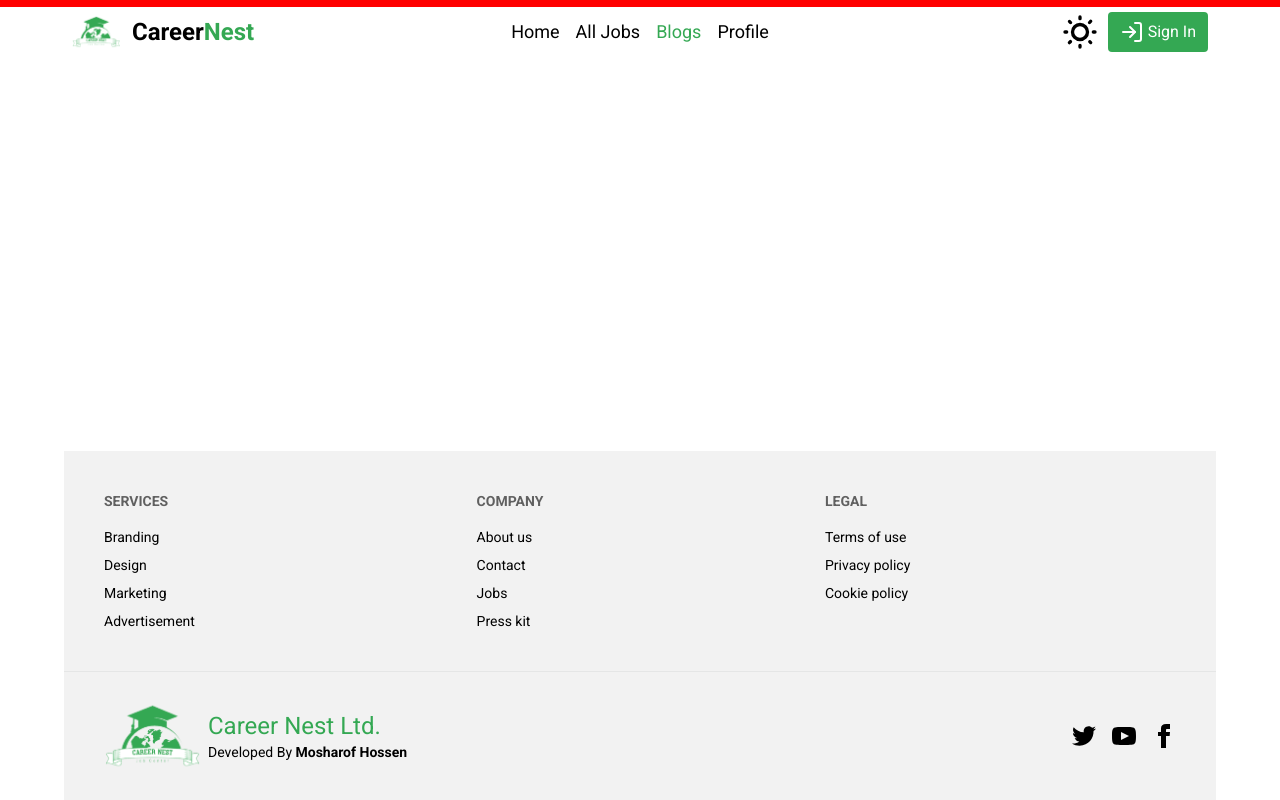
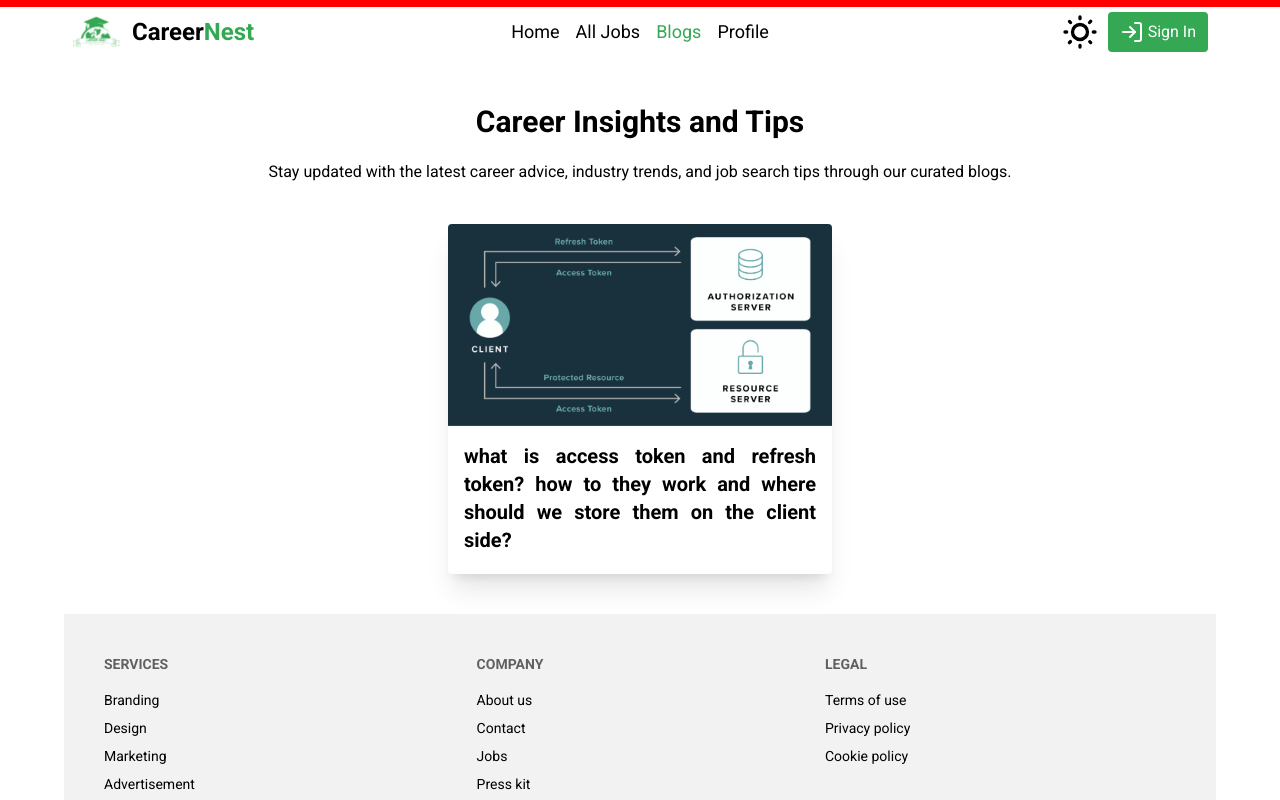
Before and after one commit to Mosharof-Hossen/Career-Nest, a React (Vite) app in the folder client/: page /blogs in a window 1280 px wide. Shown: the top 800 px of the page. Built offline with nearby package versions, Linux system fonts and the light colour scheme; no server answers; what @react-pdf/renderer would draw is missing.

Commit message:
blog one done

```diff
--- a/client/src/Components/FeaturedJobs/FeaturedJobCard.jsx
+++ b/client/src/Components/FeaturedJobs/FeaturedJobCard.jsx
@@ -3,7 +3,7 @@ import { FaUsers, FaUserTie } from "react-icons/fa";
 import { CiTimer } from "react-icons/ci";
 import { IoTimeOutline } from "react-icons/io5";
 import useAuthContext from '../../Hooks/useAuthContext';
-import { Navigate, useNavigate } from "react-router-dom";
+import { useNavigate } from "react-router-dom";
 import Swal from 'sweetalert2';
 
 const FeaturedJobCard = ({ job }) => {
--- a/client/src/Pages/AllJobs/AllJobs.jsx
+++ b/client/src/Pages/AllJobs/AllJobs.jsx
@@ -19,7 +19,6 @@ const AllJobs = () => {
     const filteredData = data.filter(job => {
         return job.jobTitle.toLowerCase().includes(searchTerm.toLowerCase())
     })
-console.log(filteredData);
     return (
 
         <div className="my-7 p-5 space-y-10">
--- /dev/null
+++ b/client/src/Pages/Blogs/BlogOne.jsx
@@ -0,0 +1,32 @@
+
+const BlogOne = () => {
+    return (
+        <div className="md:px-20 p-5 py-10 space-y-5">
+            <div>
+                <h3 className="text-3xl font-semibold text-justify">Q: what is access token and refresh token?</h3>
+            </div>
+            <div className="space-y-2">
+                <h4 className="text-2xl font-semibold">Ans:</h4>
+                <p className="text-justify"><span className="font-bold">Access Token: </span>An access token is a short-lived credential used to access protected resources, like APIs. It proves to the server that the user is authenticated.</p>
+                <p className="text-justify"><span className="font-bold">Refresh Token: </span>A refresh token is a long-lived credential used to get a new access token without logging in again after the current access token expires.</p>
+            </div>
+            <div className="space-y-2">
+                <h3 className="text-3xl font-semibold text-justify">Q: How It Work?</h3>
+                <ul className="list-disc pl-10 space-y-1">
+                    <li>User logs in and gets both an access token and a refresh token.</li>
+                    <li>The access token is used to make API requests.</li>
+                    <li>When the access token expires, the refresh token is used to get a new access token.</li>
+                </ul>
+            </div>
+            <div className="space-y-2">
+                <h3 className="text-3xl font-semibold text-justify">Q: Where to Store it?</h3>
+                <ul className="list-disc pl-10 space-y-1">
+                    <li> <p className="text-justify"><span className="font-bold">Access Token: </span>Store in memory or localStorage for easy access but be cautious of security risks like Cross-Site Scripting (XSS).</p></li>
+                    <li> <p className="text-justify"><span className="font-bold">Refresh Token: </span>Store in an HttpOnly cookie to protect it from being accessed by JavaScript (safer from XSS attacks).</p></li>
+                   </ul>
+            </div>
+        </div>
+    );
+};
+
+export default BlogOne;
--- a/client/src/Pages/Blogs/Blogs.jsx
+++ b/client/src/Pages/Blogs/Blogs.jsx
@@ -1,10 +1,30 @@
-
+import { Link } from "react-router-dom";
+import blog1 from "../../assets/blogs/blog1.png"
 
 const Blogs = () => {
 
     return (
-        <div>
+        <div className="mt-10 ">
+            <div className="text-center space-y-5 mb-5">
+                <h2 className="text-3xl font-bold">Career Insights and Tips</h2>
+                <p className="max-w-3xl mx-auto">Stay updated with the latest career advice, industry trends, and job search tips through our curated blogs.</p>
+            </div>
 
+            <Link to={'/blog-one'} >
+                <div className="flex justify-center mt-10">
+                    <div className="card rounded card-compact  dark:bg-gray-800 w-96 shadow-xl">
+                        <figure>
+                            <img
+                                src={blog1}
+                                alt="blog1" />
+                        </figure>
+                        <div className="card-body">
+                            <h2 className="card-title text-justify">what is access token and refresh token? how to they work and where should we store them  on the client side?</h2>
+
+                        </div>
+                    </div>
+                </div>
+            </Link>
         </div>
     );
 };
--- a/client/src/Providers/AuthProvider.jsx
+++ b/client/src/Providers/AuthProvider.jsx
@@ -47,7 +47,6 @@ const AuthProvider = ({ children }) => {
         const unSubscribe = onAuthStateChanged(auth, (currentUser) => {
             setUser(currentUser);
             setLoading(false)
-            console.log(currentUser);
             const jwt = { email: currentUser?.email, userId: currentUser?.uid }
             if (currentUser) {
                 axiosInstance.post("/jwt", jwt)
--- a/client/src/Routers/PrivateRouter.jsx
+++ b/client/src/Routers/PrivateRouter.jsx
@@ -12,7 +12,6 @@ const PrivateRouter = ({ children }) => {
         return children;
     }
 
-    console.log(user);
     return <Navigate to={"/login"} state={location.pathname}></Navigate>
 };
 
--- a/client/src/Routers/Routers.jsx
+++ b/client/src/Routers/Routers.jsx
@@ -15,6 +15,7 @@ import SignUp from "../Pages/SignUp/SignUp";
 import PrivateRouter from "./PrivateRouter";
 import JobDetails from "../Pages/JobDetails/JobDetails";
 import ErroPage from "../Pages/ErroPage/ErroPage";
+import BlogOne from "../Pages/Blogs/BlogOne";
 
 
 const router = createBrowserRouter([
@@ -62,6 +63,10 @@ const router = createBrowserRouter([
             {
                 path: "/job-details/:id",
                 element: <PrivateRouter><JobDetails></JobDetails></PrivateRouter>
+            },
+            {
+                path:"/blog-one",
+                element:<BlogOne></BlogOne>
             }
 
         ]
--- a/client/src/api/fetchJobDetails.js
+++ b/client/src/api/fetchJobDetails.js
@@ -1,7 +1,6 @@
 import axiosInstance from "./axiosInstance"
 
 const fetchJobDetails = async (id) => {
-    console.log(id);
     const response = await axiosInstance.get(`/job-details/${id}`);
     return response.data;
 }
```
Also changed, not shown: client/src/assets/blogs/blog1.png (added), 1 other file (tests, documents, lock files or other folders).
